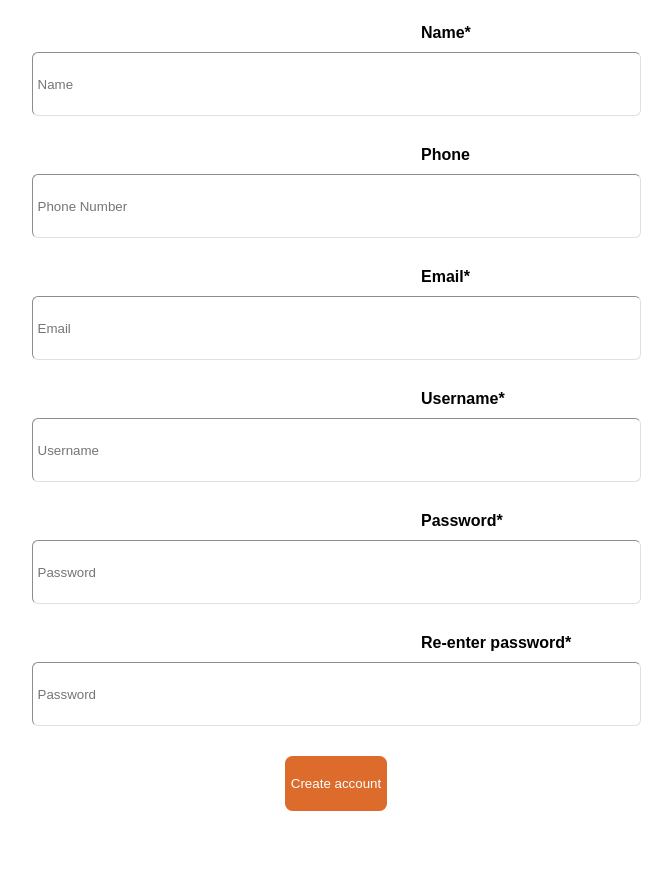
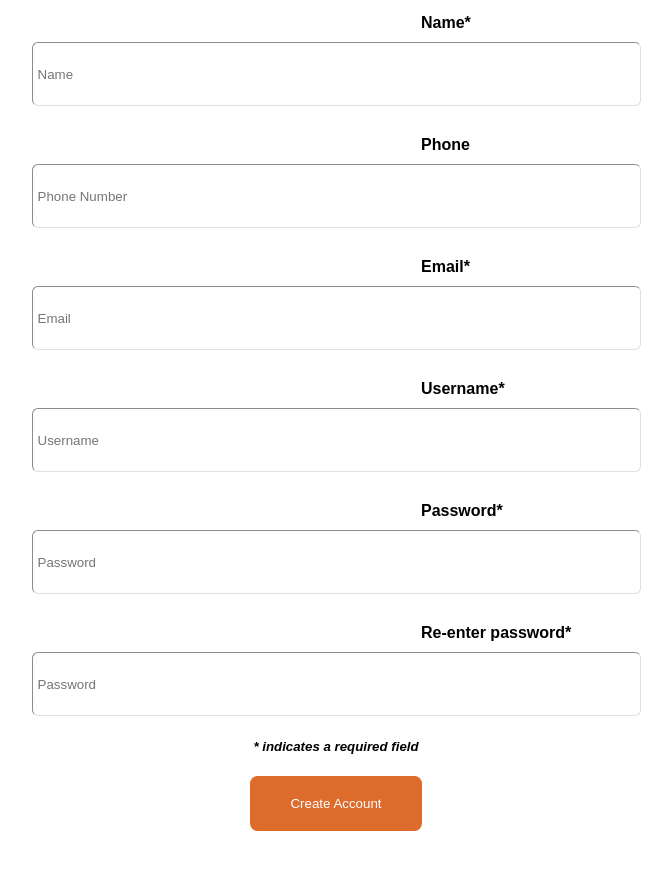
Before and after one commit to 45DegreeAngl/not_so_small_project-COP4331, a React (Create React App) app in the folder frontend/: page /register in a window 1280 px wide. Shown: the part 203-1072 px from the top of the page, without its empty margins (304-976 px from the left). Before the commit the page ends 1014 px from the top, so only its background shows below. Built offline with nearby package versions, Linux system fonts and the light colour scheme.

Commit message:
working on register page

```diff
--- /dev/null
+++ b/frontend/src/components/Register.css
@@ -0,0 +1,47 @@
+.registerComponent{
+    padding:40px 0;
+    margin:0 auto;
+    align-items: center;
+    justify-content: center;
+    text-align: center;
+}
+.registerTitle{
+    padding-bottom: 20px;
+    font:bold;
+    font-size:x-large;
+}
+.registerFormContainer{
+    padding-right:50%
+}
+.registerFormGroup{
+    text-align:left;
+}
+.registerForm{
+    width:600px;
+    height:60px;
+    border-radius:6px;
+    border-color:#E0E0E0;
+    border-style:inset;
+    border-width:thin;
+    margin-top:10px;
+    padding-left:5px;
+}
+.formTitle{
+    text-align: left;
+    font-size:medium;
+    padding-left: 725px;
+    margin-top: 30px
+}
+.registerButton{
+    border:none;
+    text-justify:center;
+    padding:0 40px;
+    height:55px;
+    background-color:#DC6B2C;
+    color:#ffffff;
+    cursor:pointer;
+    border-radius:7.5px;
+}
+.formDescription{
+    font-style: italic;
+}
--- a/frontend/src/components/Register.js
+++ b/frontend/src/components/Register.js
@@ -1,38 +1,7 @@
 import React, {useState} from 'react';
+import './Register.css';
 const app_name = 'ganttify-5b581a9c8167'
 
-const divStyle={
-    marginTop:"100px",
-    textAlign:"center"
-}
-const titleStyle={
-    textAlign:"center",
-}
-const form={
-    width:"600px",
-    height:"60px",
-    borderRadius:"6px",
-    borderColor:"#E0E0E0",
-    borderStyle:"inset",
-    borderWidth:"thin",
-    marginTop:"10px",
-    marginBottom:"30px",
-    paddingLeft:"5px"
-}
-const formTitle={
-    textAlign:"left",
-    paddingLeft:"725px"
-}
-const registerButton ={
-    border:"none",
-    textJustify:"center",
-    width:"300x",
-    height:"55px",
-    backgroundColor:"#DC6B2C",
-    color:"#ffffff",
-    cursor:"pointer",
-    borderRadius:"7.5px",
-}
 function buildPath(route)
 {
     if (process.env.NODE_ENV === 'production')
@@ -73,7 +42,7 @@ function Register(){
             var res = JSON.parse(txt);
 
             if( res.error.length > 0 ){
-                    setMessage( "API Error:" + res.error );
+                    setMessage(res.error);
             }
             else{
                 setMessage("Account created")
@@ -86,23 +55,27 @@ function Register(){
     }
 
     return(
-        <div style={divStyle}>
-            <h2 id="pageTitle" style={titleStyle}>Create an account</h2>
-            <div style={formTitle}><span id="nameTitle" ><b>Name*</b></span><br/></div>
-            <input type="text" id="accountName" placeholder='Name' style={form} ref={(c) => regName = c} input/><br/>
-            <div style={formTitle}><span id="phoneTitle" ><b>Phone</b></span><br/></div>
-            <input type="text" id="accountPhone" placeholder='Phone Number' style={form} ref={(c) => regPhone = c} input/><br/>
-            <div style={formTitle}><span id="emailTitle" ><b>Email*</b></span><br/></div>
-            <input type="text" id="accountEmail" placeholder='Email' style={form} ref={(c) => regEmail = c} input/><br/>
-            <div style={formTitle}><span id="userTitle" ><b>Username*</b></span><br/></div>
-            <input type="text" id="accountUsername" placeholder='Username' style={form} ref={(c) => regUser = c} input/><br/>
-            <div style={formTitle}><span id="passwordTitle" ><b>Password*</b></span><br/></div>
-            <input type="password" id="accountPassword" placeholder='Password' style={form} ref={(c) => regPassword = c} input/><br/>
-            <div style={formTitle}><span id="retypeTitle" ><b>Re-enter password*</b></span><br/></div>
-            <input type="password" id="accountPasswordVerify" placeholder='Password' style={form} ref={(c) => regPasswordVerify = c} input/><br/>
-            <input type="submit" id="registerButton" style={registerButton} class="buttons"
-            value = "Create account" onClick={doRegister} /><br/>
-            </div>
+        <div className="registerComponent">
+            <h2 id="pageTitle" className='registerTitle'>Create an account</h2>
+            <form onSubmit={doRegister}>
+                <div className='formTitle'><label for="accountName" id="nameTitle" ><b>Name*</b></label><br/></div>
+                <input required="" type="text" id="accountName" placeholder='Name' className='registerForm' ref={(c) => regName = c} /><br/>
+                <div className='formTitle'><label for="accountPhone" id="phoneTitle" ><b>Phone</b></label><br/></div>
+                <input type="tel" id="accountPhone" placeholder='Phone Number' className='registerForm' pattern="[0-9]{10}" title="Please enter a valid phone number" ref={(c) => regPhone = c}/><br/>
+                <div className='formTitle'><label for="accountEmail" id="emailTitle" ><b>Email*</b></label><br/></div>
+                <input required="" type="email" id="accountEmail" placeholder='Email' className='registerForm' ref={(c) => regEmail = c} /><br/>
+                <div className='formTitle'><label for="accountUsername" id="userTitle" ><b>Username*</b></label><br/></div>
+                <input required="" type="text" id="accountUsername" placeholder='Username' className='registerForm' ref={(c) => regUser = c} /><br/>
+                <div className='formTitle'><label for="accountPassword" id="passwordTitle" ><b>Password*</b></label><br/></div>
+                <input required type="password" id="accountPassword" placeholder='Password' className='registerForm' title="Password must be at least 8 characters and contain at least one capital letter, number and symbol" pattern="^(?=.*[A-Za-z])(?=.*\d)(?=.*[@$!%*#?&])[A-Za-z\d@$!%*#?&]{8,}$"  onchange="try{setCustomValidity('')}catch(e){}" oninput="setCustomValidity('')" ref={(c) => regPassword = c} /><br/>
+                <div className='formTitle'><label for="accountPasswordVerify" id="retypeTitle" ><b>Re-enter password*</b></label><br/></div>
+                <input required="" type="password" id="accountPasswordVerify" placeholder='Password' className='registerForm' title="Password must be at least 8 characters and contain at least one capital letter, number and symbol" pattern="^(?=.*[A-Za-z])(?=.*\d)(?=.*[@$!%*#?&])[A-Za-z\d@$!%*#?&]{8,}$" onchange="try{setCustomValidity('')}catch(e){}" oninput="setCustomValidity('')" ref={(c) => regPasswordVerify = c} /><br/>
+                <h5 className="formDescription">* indicates a required field</h5>
+                <input type="submit" id="registerButton" className='registerButton' value='Create Account'/><br/>
+            </form>
+            <h5>{message}</h5>
+        </div>
     );
+
 }
 export default Register;
--- a/frontend/src/pages/AboutUsPage.js
+++ b/frontend/src/pages/AboutUsPage.js
@@ -5,7 +5,7 @@ import AboutUs from '../components/AboutUs';
 const AboutUsPage = () => {
     return (
         <div className="about-us-page">
-            <NavBar layout={1} pageTitle="About Us" />
+            <NavBar layout={1} pageTitle="Ganttify" />
             <AboutUs />
         </div>
     );
```
Also changed, not shown: 1 other file (tests, documents, lock files or other folders).
